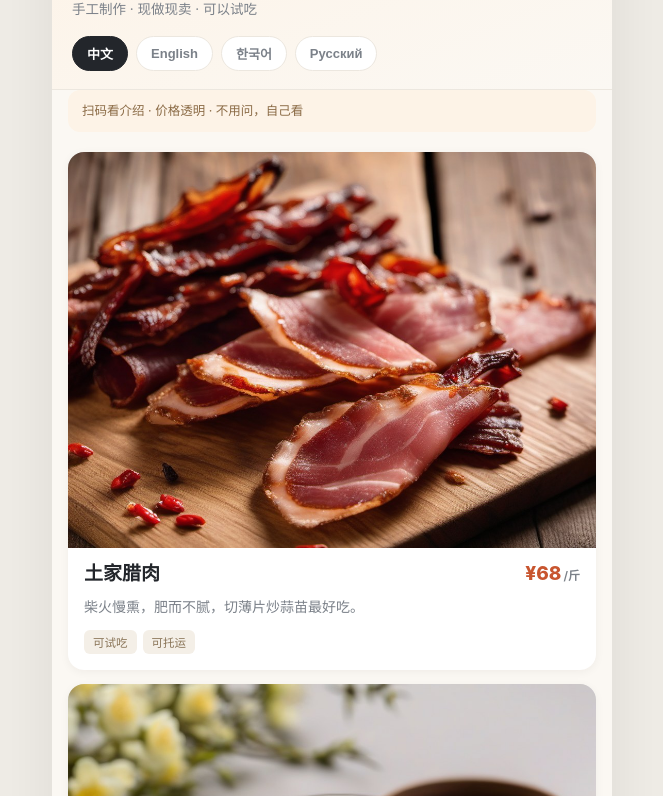
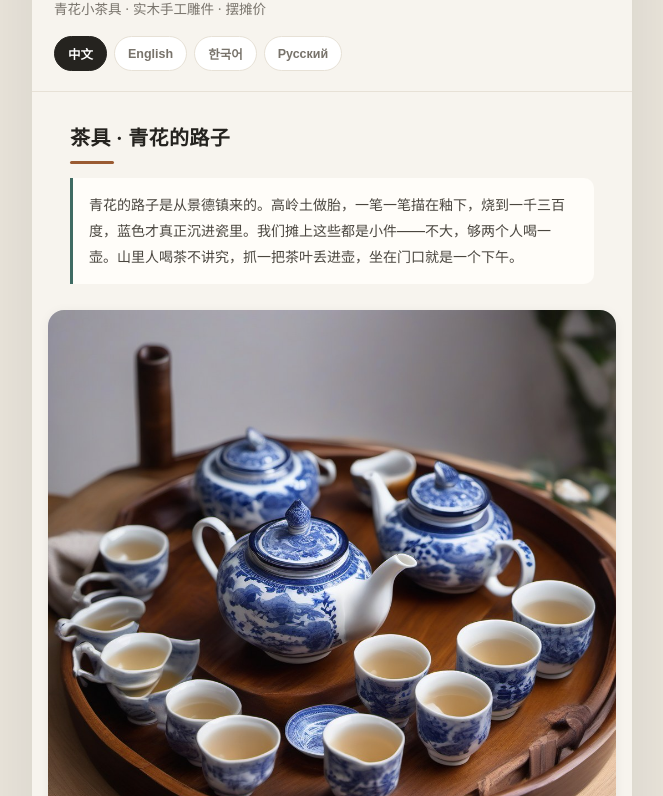
Before and after one commit to Dghead416/zjj-techan, a plain HTML site: page index.html in a window 1280 px wide. Shown: the part 94-890 px from the top of the page, without its empty margins (308-971 px from the left). Drawn offline with Linux system fonts and the light colour scheme.

Commit message:
update index.html

```diff
--- a/index.html
+++ b/index.html
@@ -3,77 +3,72 @@
 <head>
 <meta charset="utf-8">
 <meta name="viewport" content="width=device-width,initial-scale=1,maximum-scale=1">
-<title>张家界特产 · Zhangjiajie Local Specialties</title>
+<title>山上小摊 · 茶具与木雕</title>
 <style>
   :root{
-    --bg:#fbf8f3; --card:#ffffff; --ink:#23262b; --sub:#7b8189;
-    --line:#ece7df; --acc:#c8552f; --acc2:#e8a33d;
+    --bg:#f7f4ee; --card:#fff; --ink:#25231f; --sub:#78736b;
+    --line:#e7e1d6; --acc:#9a5b32; --acc2:#3f6b63;
   }
   *{box-sizing:border-box;-webkit-tap-highlight-color:transparent}
+  html{background:#eae5db}
   body{
-    margin:0 auto;max-width:560px;background:var(--bg);color:var(--ink);
-    box-shadow:0 0 60px rgba(0,0,0,.08);min-height:100vh;
+    margin:0 auto;max-width:600px;background:var(--bg);color:var(--ink);
     font-family:-apple-system,BlinkMacSystemFont,"PingFang SC","Microsoft YaHei",system-ui,sans-serif;
-    padding-bottom:40px;
+    box-shadow:0 0 70px rgba(0,0,0,.09);min-height:100vh;padding-bottom:36px;
   }
-  header{
-    padding:26px 20px 18px;
-    background:linear-gradient(160deg,#fdf3e7 0%,#fbf8f3 100%);
-    border-bottom:1px solid var(--line);
-  }
-  .kicker{font-size:12px;letter-spacing:.22em;color:var(--acc);font-weight:700;margin-bottom:8px}
-  h1{margin:0;font-size:27px;letter-spacing:.02em;line-height:1.25}
-  .sub{margin:8px 0 0;color:var(--sub);font-size:13.5px;line-height:1.6}
-  .langs{display:flex;gap:8px;margin-top:16px;flex-wrap:wrap}
+  header{padding:26px 22px 20px;border-bottom:1px solid var(--line)}
+  .kick{font-size:11.5px;letter-spacing:.24em;color:var(--acc);font-weight:700}
+  h1{margin:9px 0 0;font-size:26px;line-height:1.3}
+  .sub{margin:9px 0 0;color:var(--sub);font-size:13.5px;line-height:1.65}
+  .langs{display:flex;gap:7px;margin-top:16px;flex-wrap:wrap}
   .langs button{
     border:1px solid var(--line);background:#fff;color:var(--sub);
-    padding:7px 14px;border-radius:999px;font-size:13px;cursor:pointer;font-weight:600;
+    padding:7px 13px;border-radius:999px;font-size:12.5px;font-weight:600;cursor:pointer;
   }
   .langs button.on{background:var(--ink);color:#fff;border-color:var(--ink)}
-  main{padding:16px}
-  .card{
-    background:var(--card);border-radius:16px;overflow:hidden;
-    box-shadow:0 2px 10px rgba(30,25,20,.05);margin-bottom:14px;
+  .sect{padding:24px 22px 6px}
+  .sect h2{margin:0;font-size:20px;letter-spacing:.02em}
+  .sect .line{width:44px;height:3px;background:var(--acc);margin:10px 0 14px;border-radius:2px}
+  .story{
+    font-size:14px;line-height:1.85;color:#4a463f;margin:0 0 4px;
+    padding:14px 16px;background:#fffdf9;border-left:3px solid var(--acc2);border-radius:0 10px 10px 0;
   }
-  .card img{width:100%;aspect-ratio:4/3;object-fit:cover;display:block;background:#eee}
-  .body{padding:14px 16px 16px}
+  main{padding:6px 16px}
+  .card{background:var(--card);border-radius:16px;overflow:hidden;margin:16px 0;
+        box-shadow:0 2px 12px rgba(40,30,20,.06)}
+  .card img{width:100%;aspect-ratio:1/1;object-fit:cover;display:block;background:#eee}
+  .cbody{padding:14px 16px 16px}
   .row{display:flex;justify-content:space-between;align-items:baseline;gap:12px}
-  .name{font-size:19px;font-weight:700;line-height:1.3}
-  .price{font-size:19px;font-weight:800;color:var(--acc);white-space:nowrap}
-  .price small{font-size:12px;font-weight:600;color:var(--sub);margin-left:2px}
-  .desc{margin:8px 0 0;font-size:14px;color:var(--sub);line-height:1.7}
+  .nm{font-size:18px;font-weight:700;line-height:1.35}
+  .pr{font-size:18px;font-weight:800;color:var(--acc);white-space:nowrap}
+  .pr small{font-size:11.5px;color:var(--sub);font-weight:600;margin-left:2px}
+  .ds{margin:8px 0 0;font-size:13.5px;color:var(--sub);line-height:1.7}
   .tags{display:flex;gap:6px;flex-wrap:wrap;margin-top:11px}
-  .tag{font-size:11.5px;padding:4px 9px;border-radius:6px;background:#f4efe7;color:#8a7558}
-  .faq{
-    background:#fff;border-radius:16px;padding:6px 16px;margin-top:6px;
-    box-shadow:0 2px 10px rgba(30,25,20,.05);
-  }
-  .faq h2{font-size:15px;margin:14px 0 6px;color:var(--ink)}
+  .tag{font-size:11px;padding:4px 9px;border-radius:6px;background:#f2ece1;color:#8c7554}
+  .faq{background:#fff;border-radius:16px;padding:4px 16px;margin:22px 16px 0;
+       box-shadow:0 2px 12px rgba(40,30,20,.06)}
+  .faq h3{font-size:14.5px;margin:15px 0 4px}
   .qa{border-top:1px solid var(--line);padding:13px 0}
   .qa:first-of-type{border-top:none}
-  .q{font-size:14.5px;font-weight:600;margin-bottom:4px}
-  .a{font-size:13.5px;color:var(--sub);line-height:1.65}
-  footer{text-align:center;color:#a9a49c;font-size:12px;padding:22px 20px 0;line-height:1.8}
-  .hint{
-    margin:0 16px 4px;padding:11px 14px;border-radius:12px;
-    background:#fdf3e7;color:#8a6a45;font-size:12.5px;line-height:1.6;
+  .q{font-size:14px;font-weight:600;margin-bottom:4px}
+  .a{font-size:13px;color:var(--sub);line-height:1.65}
+  footer{text-align:center;color:#a8a29a;font-size:11.5px;padding:24px 22px 0;line-height:1.9}
+  @media (prefers-color-scheme: dark){
+    :root{--bg:#15140f;--card:#201f19;--ink:#f1ede4;--sub:#9c968b;--line:#2e2c24}
+    html{background:#0f0e0b}
+    body{background:var(--bg)}
+    .langs button{background:#201f19;color:#9c968b}
+    .story{background:#1b1a14;color:#cfc9bc}
+    .tag{background:#2b271c;color:#c8a878}
   }
-  @media (prefers-color-scheme: dark){
-    :root{--bg:#14140f;--card:#1e1e18;--ink:#f2efe9;--sub:#9a958c;--line:#2c2c24}
-    header{background:linear-gradient(160deg,#241d12 0%,#14140f 100%)}
-    .langs button{background:#1e1e18;color:#9a958c}
-    .tag{background:#2a2418;color:#c8a970}
-    .hint{background:#241d12;color:#c8a970}
-  }
-  @media (min-width:600px){ html{background:#efece6} }
 </style>
 </head>
 <body>
 
 <header>
-  <div class="kicker">ZHANGJIAJIE · 张家界</div>
-  <h1 id="h1">张家界本地特产</h1>
-  <p class="sub" id="sub">手工制作 · 现做现卖 · 可以试吃</p>
+  <div class="kick" id="kick">ZHANGJIAJIE · HANDMADE STALL</div>
+  <h1 id="h1">山上小摊 · 茶具与木雕</h1>
+  <p class="sub" id="sub">青花小茶具 · 实木手工雕件 · 摆摊价</p>
   <div class="langs">
     <button data-lang="zh" class="on">中文</button>
     <button data-lang="en">English</button>
@@ -82,123 +77,159 @@
   </div>
 </header>
 
-<p class="hint" id="hint">扫码看介绍 · 价格透明 · 不用问，自己看</p>
-
-<main id="list"></main>
-
+<main id="main"></main>
 <div class="faq" id="faq"></div>
-
 <footer id="foot"></footer>
 
 <script>
-const DATA = {
-  zh: {
-    h1: "张家界本地特产",
-    sub: "手工制作 · 现做现卖 · 可以试吃",
-    hint: "扫码看介绍 · 价格透明 · 不用问，自己看",
-    priceUnit: "元",
-    faqTitle: "常见问题",
-    faq: [
-      ["可以试吃吗？", "可以，直接跟老板说，大部分都能尝。"],
-      ["能带上飞机吗？", "腊肉、茶叶、粉类可以托运；液体和生鲜不行。"],
-      ["能便宜一点吗？", "买得多可以谈，两件以上问老板。"],
-      ["怎么保存？", "腊肉冷藏；莓茶、葛根粉、姜糖常温干燥处。"],
-      ["怎么付款？", "现金、微信、支付宝都可以。"]
+const T = {
+zh:{
+  kick:"ZHANGJIAJIE · HANDMADE STALL",
+  h1:"山上小摊 · 茶具与木雕",
+  sub:"青花小茶具 · 实木手工雕件 · 摆摊价",
+  price:"元",
+  sections:[
+    {title:"茶具 · 青花的路子",
+     story:"青花的路子是从景德镇来的。高岭土做胎，一笔一笔描在釉下，烧到一千三百度，蓝色才真正沉进瓷里。我们摊上这些都是小件——不大，够两个人喝一壶。山里人喝茶不讲究，抓一把茶叶丢进壶，坐在门口就是一个下午。",
+     items:[
+       {img:"img/tea1.jpg", nm:"青花一壶四杯", pr:128, unit:"/套",
+        ds:"小壶配四只杯，釉下青花，手感轻，适合自己喝也适合送人。",
+        tags:["可托运","送礼","手绘"]},
+       {img:"img/tea2.jpg", nm:"手绘小茶杯", pr:25, unit:"/只",
+        ds:"单只卖，配齐一套也行。杯口圆润，喝水喝茶都顺手。",
+        tags:["可单买","可托运"]}
+     ]},
+    {title:"木雕 · 一刀一刀修出来的",
+     story:"一整块木头，先看纹路，再决定凿子往哪走。土家人刻房子、刻山、刻背篓，刻的都是天天见的东西。木头会随天气涨缩，打磨时要留三分，用久了才不裂。边角都修过，摸着不扎手。",
+     items:[
+       {img:"img/wood1.jpg", nm:"山形实木摆件", pr:168, unit:"/件",
+        ds:"整料雕的山，木纹自己走，每件花纹都不一样。",
+        tags:["手工打磨","整块实木","唯一"]},
+       {img:"img/wood2.jpg", nm:"吊脚楼小摆件", pr:98, unit:"/件",
+        ds:"按土家吊脚楼刻的，放书桌或柜台都好看。",
+        tags:["手工","本地题材","可托运"]}
+     ]}
   ],
-    foot: "土家风味 · 山上山下 · 一路带到你家",
-    items: [
-      {img:"img/larou.jpg", name:"土家腊肉", price:68, unit:"/斤",
-       desc:"柴火慢熏，肥而不腻，切薄片炒蒜苗最好吃。", tags:["可试吃","可托运"]},
-      {img:"img/meicha.jpg", name:"张家界莓茶", price:45, unit:"/盒",
-       desc:"山上野生，泡出来浅黄回甘，当地人当茶喝。", tags:["可试吃","伴手礼"]},
-      {img:"img/gefen.jpg", name:"葛根粉", price:30, unit:"/袋",
-       desc:"开水一冲就成糊，加点蜂蜜，老人小孩都能喝。", tags:["冲饮","易携带"]},
-      {img:"img/jiangtang.jpg", name:"姜糖", price:20, unit:"/盒",
-       desc:"手工拉的姜糖，微辣回甜，坐车晕车含一颗。", tags:["可试吃","零食"]},
-      {img:"img/zhijin.jpg", name:"土家织锦", price:88, unit:"/条",
-       desc:"西兰卡普，手工织的，花纹是土家老样子。", tags:["手工","纪念品"]}
-    ]
+  faqTitle:"常见问题",
+  faq:[
+    ["茶具能进洗碗机吗？","不建议。温水手洗，别用钢丝球。"],
+    ["木头会不会裂？","正常放着不会。别暴晒、别泡水，干燥季节上点木蜡油。"],
+    ["能带上飞机吗？","可以，托运就行。茶具用衣服裹一下。"],
+    ["能便宜点吗？","买两件以上可以谈，直接问老板。"],
+    ["怎么付款？","现金、微信、支付宝都行。"]
+  ],
+  foot:"从山下来 · 一路带到你家"
 },
-  en: {
-    h1: "Zhangjiajie Local Specialties",
-    sub: "Handmade · Fresh daily · Free tasting",
-    hint: "Scan to read · Clear prices · No need to ask",
-    priceUnit: "CNY",
-    faqTitle: "FAQ",
-    faq: [
-      ["Can I taste it?", "Yes. Just tell the owner — most items are available for tasting."],
-      ["Can I take it on a plane?", "Cured meat, tea and powders are fine in checked baggage. Liquids and fresh food are not."],
-      ["Any discount?", "Ask for two items or more — the owner is flexible."],
-      ["How to store it?", "Keep cured meat refrigerated; tea, powder and candy in a dry place."],
-      ["How to pay?", "Cash, WeChat Pay or Alipay."]
+en:{
+  kick:"ZHANGJIAJIE · HANDMADE STALL",
+  h1:"A Small Stall in the Mountains",
+  sub:"Blue-and-white tea sets & hand-carved wood",
+  price:"CNY",
+  sections:[
+    {title:"Tea Sets · The Blue-and-White Way",
+     story:"The blue-and-white way comes from Jingdezhen. Kaolin clay for the body, patterns painted brush by brush under the glaze, fired at 1,300°C — that is how the blue sinks into the porcelain. Ours are small pieces: not grand, just enough for two people and one pot. Mountain people keep tea simple — a handful of leaves, a stool by the door, and the afternoon is gone.",
+     items:[
+       {img:"img/tea1.jpg", nm:"Blue-and-White Set (1 pot, 4 cups)", pr:128, unit:"/set",
+        ds:"Small pot with four cups. Underglaze blue, light in the hand. Good for daily use or as a gift.",
+        tags:["Check-in OK","Gift","Hand-painted"]},
+       {img:"img/tea2.jpg", nm:"Hand-painted Cup", pr:25, unit:"/piece",
+        ds:"Sold singly, or build a set. Rounded rim, comfortable for water or tea.",
+        tags:["Buy one","Check-in OK"]}
+     ]},
+    {title:"Wood Carving · Shaped Cut by Cut",
+     story:"One piece of wood. First read the grain, then decide where the chisel goes. The Tujia carve houses, mountains, back-baskets — the things they see every day. Wood swells and shrinks with the weather, so we leave a little room when sanding; used long enough, it will not split. Every edge is worked, none of them bite.",
+     items:[
+       {img:"img/wood1.jpg", nm:"Carved Mountain, Solid Wood", pr:168, unit:"/piece",
+        ds:"Carved from one block. The grain runs its own way — no two are alike.",
+        tags:["Hand-sanded","Solid wood","One of a kind"]},
+       {img:"img/wood2.jpg", nm:"Tujia Stilt House Carving", pr:98, unit:"/piece",
+        ds:"Modelled on a Tujia stilt house. Sits well on a desk or a counter.",
+        tags:["Handmade","Local motif","Check-in OK"]}
+     ]}
   ],
-    foot: "Tujia flavour · from the mountains to your home",
-    items: [
-      {img:"img/larou.jpg", name:"Tujia Cured Pork", price:68, unit:"/500g",
-       desc:"Slow-smoked over wood fire. Slice thin and stir-fry with garlic sprouts.", tags:["Tasting","Check-in OK"]},
-      {img:"img/meicha.jpg", name:"Vine Tea (Mei Cha)", price:45, unit:"/box",
-       desc:"Wild-picked on the mountain. Pale golden brew with a sweet finish.", tags:["Tasting","Gift"]},
-      {img:"img/gefen.jpg", name:"Kudzu Root Powder", price:30, unit:"/bag",
-       desc:"Just add hot water. Mild and smooth — good for kids and elders.", tags:["Instant drink","Easy to carry"]},
-      {img:"img/jiangtang.jpg", name:"Ginger Candy", price:20, unit:"/box",
-       desc:"Hand-pulled. Slightly spicy, then sweet. Helps with motion sickness.", tags:["Tasting","Snack"]},
-      {img:"img/zhijin.jpg", name:"Tujia Brocade", price:88, unit:"/piece",
-       desc:"Xilankapu — handwoven on a wooden loom, traditional Tujia patterns.", tags:["Handmade","Souvenir"]}
-    ]
+  faqTitle:"FAQ",
+  faq:[
+    ["Is the tea set dishwasher safe?","No. Wash by hand in warm water, no steel wool."],
+    ["Will the wood crack?","Not under normal conditions. Keep it out of sun and water; oil it in dry season."],
+    ["Can I take it on a plane?","Yes, in checked baggage. Wrap the tea set in clothes."],
+    ["Any discount?","Two pieces or more — ask the owner."],
+    ["How to pay?","Cash, WeChat Pay or Alipay."]
+  ],
+  foot:"From the mountain · all the way to your home"
 },
-  ko: {
-    h1: "장자제 토산품",
-    sub: "수공예 · 당일 제조 · 시식 가능",
-    hint: "QR로 확인 · 가격 투명 · 물어보지 않아도 됩니다",
-    priceUnit: "위안",
-    faqTitle: "자주 묻는 질문",
-    faq: [
-      ["시식할 수 있나요?", "네, 사장님께 말씀하시면 대부분 맛볼 수 있습니다."],
-      ["비행기에 가져갈 수 있나요?", "육포·차·가루류는 위탁 수하물로 가능합니다. 액체와 생식품은 안 됩니다."],
-      ["깎아 주시나요?", "두 개 이상 구매하시면 조정 가능합니다."],
-      ["보관은 어떻게 하나요?", "육포는 냉장, 차·가루·사탕은 서늘하고 건조한 곳에 보관하세요."],
-      ["결제는 어떻게 하나요?", "현금, 위챗페이, 알리페이 모두 가능합니다."]
+ko:{
+  kick:"장자제 · 수공예 노점",
+  h1:"산 아래 작은 노점",
+  sub:"청화 자기 다기 세트 · 수작업 목조각",
+  price:"위안",
+  sections:[
+    {title:"다기 · 청화의 길",
+     story:"청화의 길은 징더전에서 왔습니다. 고령토로 형태를 만들고, 붓으로 하나하나 유약 아래에 그린 뒤 1,300도로 구우면 비로소 그 파란색이 자기 속으로 스며듭니다. 저희 것은 작은 편입니다. 크지 않고, 두 사람이 차 한 주전자 나누기 좋은 크기입니다. 산사람은 차를 간단히 마십니다. 찻잎 한 줌을 주전자에 넣고 문가에 앉으면 오후가 다 갑니다.",
+     items:[
+       {img:"img/tea1.jpg", nm:"청화 다기 (주전자 1 + 잔 4)", pr:128, unit:"/세트",
+        ds:"작은 주전자와 잔 네 개. 유약 아래 청화, 가볍고 손에 잘 맞습니다.",
+        tags:["위탁 가능","선물","수작업 그림"]},
+       {img:"img/tea2.jpg", nm:"수작업 찻잔", pr:25, unit:"/개",
+        ds:"한 개씩 판매합니다. 세트로 맞춰도 좋습니다.",
+        tags:["낱개 구매","위탁 가능"]}
+     ]},
+    {title:"목조각 · 한 칼씩 다듬은 것",
+     story:"나무 한 덩어리를 놓고 먼저 결을 봅니다. 그다음 끌이 어디로 갈지 정합니다. 투자족은 집과 산, 바구니를 새깁니다. 매일 보는 것들이니까요. 나무는 날씨에 따라 늘고 줄어서, 사포질할 때 여유를 조금 남겨야 오래 써도 갈라지지 않습니다. 모서리는 모두 다듬어 손에 걸리지 않습니다.",
+     items:[
+       {img:"img/wood1.jpg", nm:"산 모양 원목 조각", pr:168, unit:"/점",
+        ds:"통나무 하나를 깎았습니다. 결이 제각각이라 같은 것이 없습니다.",
+        tags:["수작업 연마","원목","유일"]},
+       {img:"img/wood2.jpg", nm:"투자족 고상가옥 조각", pr:98, unit:"/점",
+        ds:"투자족의 고상가옥을 본떠 새겼습니다. 책상이나 카운터에 잘 어울립니다.",
+        tags:["수공예","현지 소재","위탁 가능"]}
+     ]}
   ],
-    foot: "투자족의 맛 · 산에서 집까지",
-    items: [
-      {img:"img/larou.jpg", name:"투자족 훈제 육포", price:68, unit:"/500g",
-       desc:"장작으로 천천히 훈연했습니다. 얇게 썰어 마늘종과 볶으면 좋습니다.", tags:["시식","기내 가능"]},
-      {img:"img/meicha.jpg", name:"장자제 매차(덩굴차)", price:45, unit:"/박스",
-       desc:"산에서 야생 채취. 연한 황금색 차에 은은한 단맛이 있습니다.", tags:["시식","선물용"]},
-      {img:"img/gefen.jpg", name:"칡뿌리 가루", price:30, unit:"/봉",
-       desc:"뜨거운 물만 부으면 됩니다. 부드러워서 아이와 어르신께 좋습니다.", tags:["간편 음료","휴대 간편"]},
-      {img:"img/jiangtang.jpg", name:"생강 캔디", price:20, unit:"/박스",
-       desc:"수작업으로 만든 캔디. 약간 맵고 달콤합니다. 멀미에 도움이 됩니다.", tags:["시식","간식"]},
-      {img:"img/zhijin.jpg", name:"투자족 직금", price:88, unit:"/점",
-       desc:"시란카푸 — 전통 문양을 손베틀로 짠 직물입니다.", tags:["수공예","기념품"]}
-    ]
+  faqTitle:"자주 묻는 질문",
+  faq:[
+    ["다기를 식기세척기에 넣어도 되나요?","권하지 않습니다. 미지근한 물로 손세척하세요."],
+    ["나무가 갈라지지 않나요?","정상 사용에서는 괜찮습니다. 직사광선과 물을 피하고, 건조한 계절엔 오일을 발라 주세요."],
+    ["비행기에 가져갈 수 있나요?","네, 위탁 수하물로 가능합니다. 다기는 옷으로 감싸세요."],
+    ["깎아 주시나요?","두 점 이상이면 조정 가능합니다."],
+    ["결제는 어떻게 하나요?","현금, 위챗페이, 알리페이 모두 됩니다."]
+  ],
+  foot:"산에서 내려와 · 당신 집까지"
 },
-  ru: {
-    h1: "Местные specialty Чжанцзяцзе",
-    sub: "Ручная работа · Свежее каждый день · Дегустация",
-    hint: "Сканируйте · Прозрачные цены · Спрашивать не нужно",
-    priceUnit: "юаней",
-    faqTitle: "Вопросы",
-    faq: [
-      ["Можно попробовать?", "Да, скажите хозяину — почти всё можно попробовать."],
-      ["Можно взять в самолёт?", "Мясо, чай и порошки — в багаж. Жидкости и свежие продукты нельзя."],
-      ["Есть скидка?", "При покупке двух штук и более — договоритесь с хозяином."],
-      ["Как хранить?", "Мясо — в холодильнике; чай, порошок и конфеты — в сухом месте."],
-      ["Как оплатить?", "Наличные, WeChat Pay или Alipay."]
+ru:{
+  kick:"ЧЖАНЦЗЯЦЗЕ · РУЧНАЯ РАБОТА",
+  h1:"Маленькая лавка у гор",
+  sub:"Чайные наборы и резьба по дереву",
+  price:"юаней",
+  sections:[
+    {title:"Чайные наборы · Путь сине-белого фарфора",
+     story:"Путь сине-белого фарфора идёт из Цзиндэчжэня. Каолин для тела, узор кисть за кистью под глазурью, обжиг при 1300°C — только так синий уходит внутрь фарфора. У нас небольшие вещи: не grand, ровно на двоих и один чайник. В горах чай простой: горсть листьев в чайник, табурет у двери — и день прошёл.",
+     items:[
+       {img:"img/tea1.jpg", nm:"Сине-белый набор (чайник + 4 чашки)", pr:128, unit:"/набор",
+        ds:"Маленький чайник и четыре чашки. Кобальт под глазурью, лёгкие в руке.",
+        tags:["В багаж","Подарок","Роспись вручную"]},
+       {img:"img/tea2.jpg", nm:"Чашка с ручной росписью", pr:25, unit:"/шт",
+        ds:"Продаётся по одной. Можно собрать набор.",
+        tags:["По одной","В багаж"]}
+     ]},
+    {title:"Резьба · Каждая грань вручную",
+     story:"Один кусок дерева. Сначала смотрим на волокно, потом решаем, куда пойдёт стамеска. Туцзя режут дома, горы, корзины — то, что видят каждый день. Дерево дышит, поэтому при шлифовке оставляем запас: так оно не треснет со временем. Все кромки обработаны — руку не режут.",
+     items:[
+       {img:"img/wood1.jpg", nm:"Горы, резьба по цельному дереву", pr:168, unit:"/шт",
+        ds:"Вырезано из одного бруска. Волокно идёт само — двух одинаковых нет.",
+        tags:["Ручная шлифовка","Цельное дерево","Уникально"]},
+       {img:"img/wood2.jpg", nm:"Дом на сваях (туцзя)", pr:98, unit:"/шт",
+        ds:"По мотивам дома туцзя на сваях. Хорошо смотрится на столе.",
+        tags:["Ручная работа","Местный мотив","В багаж"]}
+     ]}
   ],
-    foot: "Вкус гор · с гор — к вашему столу",
-    items: [
-      {img:"img/larou.jpg", name:"Копчёное мясо туцзя", price:68, unit:"/500 г",
-       desc:"Медленное копчение на дровах. Нарежьте тонко и обжарьте с чесноком.", tags:["Дегустация","В багаж"]},
-      {img:"img/meicha.jpg", name:"Чай из лианы (Мэй Ча)", price:45, unit:"/коробка",
-       desc:"Дикий горный чай. Светло-золотой настой со сладким послевкусием.", tags:["Дегустация","Подарок"]},
-      {img:"img/gefen.jpg", name:"Порошок кудзу", price:30, unit:"/пакет",
-       desc:"Просто добавьте кипяток. Мягкий вкус, подходит детям и пожилым.", tags:["Быстрый напиток","Удобно"]},
-      {img:"img/jiangtang.jpg", name:"Имбирные конфеты", price:20, unit:"/коробка",
-       desc:"Ручная вытяжка. Слегка остро, затем сладко. Помогает от укачивания.", tags:["Дегустация","Снек"]},
-      {img:"img/zhijin.jpg", name:"Парча туцзя", price:88, unit:"/шт",
-       desc:"Силанькапу — ручное ткачество на деревянном станке, традиционный узор.", tags:["Ручная работа","Сувенир"]}
-    ]
+  faqTitle:"Вопросы",
+  faq:[
+    ["Можно мыть в посудомойке?","Не советуем. Тёплая вода, вручную, без металлической губки."],
+    ["Дерево не треснет?","При нормальных условиях — нет. Берегите от солнца и воды, в сухой сезон смазывайте маслом."],
+    ["Можно взять в самолёт?","Да, в багаж. Набор заверните в одежду."],
+    ["Есть скидка?","От двух штук — спросите хозяина."],
+    ["Как оплатить?","Наличные, WeChat Pay или Alipay."]
+  ],
+  foot:"С гор · до вашего дома"
 }
 };
 
@@ -206,37 +237,43 @@ let lang = "zh";
 const $ = s => document.querySelector(s);
 
 function render(){
-  const d = DATA[lang];
+  const d = T[lang];
   document.documentElement.lang = lang;
+  $("#kick").textContent = d.kick;
   $("#h1").textContent = d.h1;
   $("#sub").textContent = d.sub;
-  $("#hint").textContent = d.hint;
   document.title = d.h1;
 
-  $("#list").innerHTML = d.items.map(it => `
+  $("#main").innerHTML = d.sections.map(sec => `
+    <section class="sect">
+      <h2>${sec.title}</h2>
+      <div class="line"></div>
+      <p class="story">${sec.story}</p>
+    </section>
+    ${sec.items.map(it => `
       <article class="card">
-      <img src="${it.img}" alt="${it.name}" loading="lazy">
-      <div class="body">
+        <img src="${it.img}" alt="${it.nm}" loading="lazy">
+        <div class="cbody">
           <div class="row">
-          <div class="name">${it.name}</div>
-          <div class="price">¥${it.price}<small>${it.unit}</small></div>
+            <div class="nm">${it.nm}</div>
+            <div class="pr">¥${it.pr}<small>${it.unit}</small></div>
           </div>
-        <p class="desc">${it.desc}</p>
-        <div class="tags">${it.tags.map(t => `<span class="tag">${t}</span>`).join("")}</div>
+          <p class="ds">${it.ds}</p>
+          <div class="tags">${it.tags.map(t=>`<span class="tag">${t}</span>`).join("")}</div>
         </div>
-    </article>`).join("");
+      </article>`).join("")}
+  `).join("");
 
-  $("#faq").innerHTML = `<h2>${d.faqTitle}</h2>` + d.faq.map(([q,a]) => `
-    <div class="qa"><div class="q">${q}</div><div class="a">${a}</div></div>`).join("");
+  $("#faq").innerHTML = `<h3>${d.faqTitle}</h3>` + d.faq.map(([q,a]) =>
+    `<div class="qa"><div class="q">${q}</div><div class="a">${a}</div></div>`).join("");
 
   $("#foot").textContent = d.foot;
   document.querySelectorAll(".langs button").forEach(b =>
     b.classList.toggle("on", b.dataset.lang === lang));
 }
 
-document.querySelectorAll(".langs button").forEach(b => {
-  b.onclick = () => { lang = b.dataset.lang; render(); };
-});
+document.querySelectorAll(".langs button").forEach(b =>
+  b.onclick = () => { lang = b.dataset.lang; render(); });
 
 render();
 </script>
```
Lines whose indentation alone changed are shown as unchanged.
